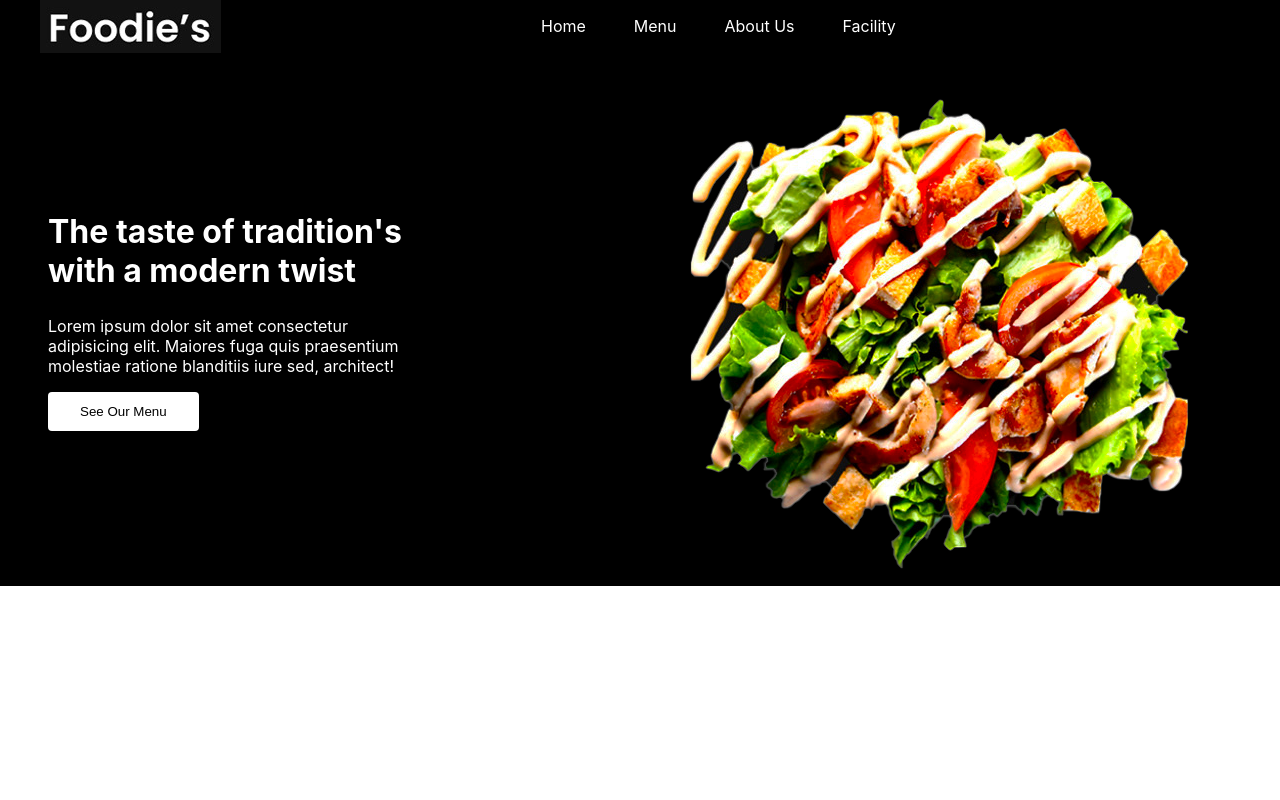
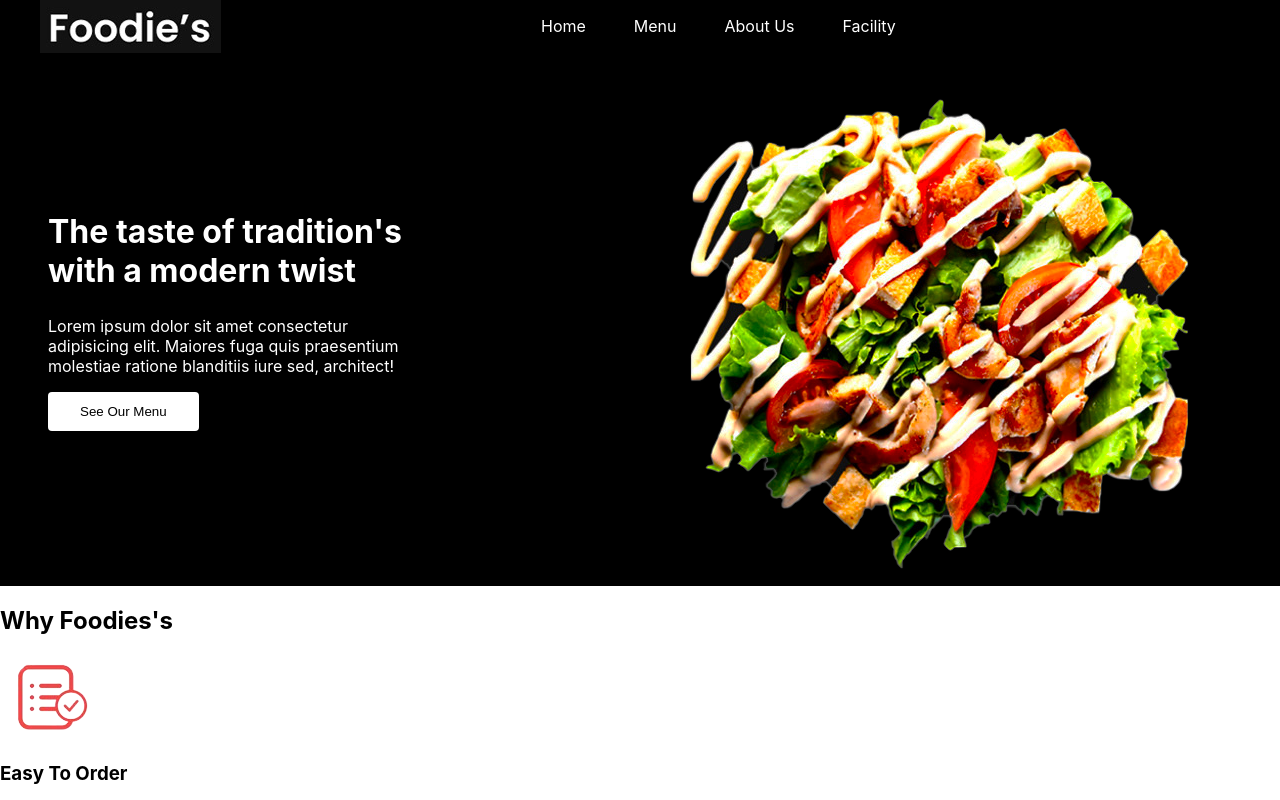
Before and after one commit to charuzain/hackathon-2-, a React (Create React App) app in the folder resturant/: page / in a window 1280 px wide. Shown: the top 800 px of the page. Built offline with nearby package versions, Linux system fonts and the light colour scheme.

Commit message:
change path

```diff
--- a/resturant/src/Pages/Home/Home.js
+++ b/resturant/src/Pages/Home/Home.js
@@ -1,9 +1,11 @@
 import "./Home.scss";
 import Hero from "../../Components/Hero/Hero";
+import Foodies from "../../Components/Foodies/Foodies";
 function Home() {
   return (
     <main>
         <Hero></Hero>
+        <Foodies></Foodies>
     </main>
   )
 }
```
